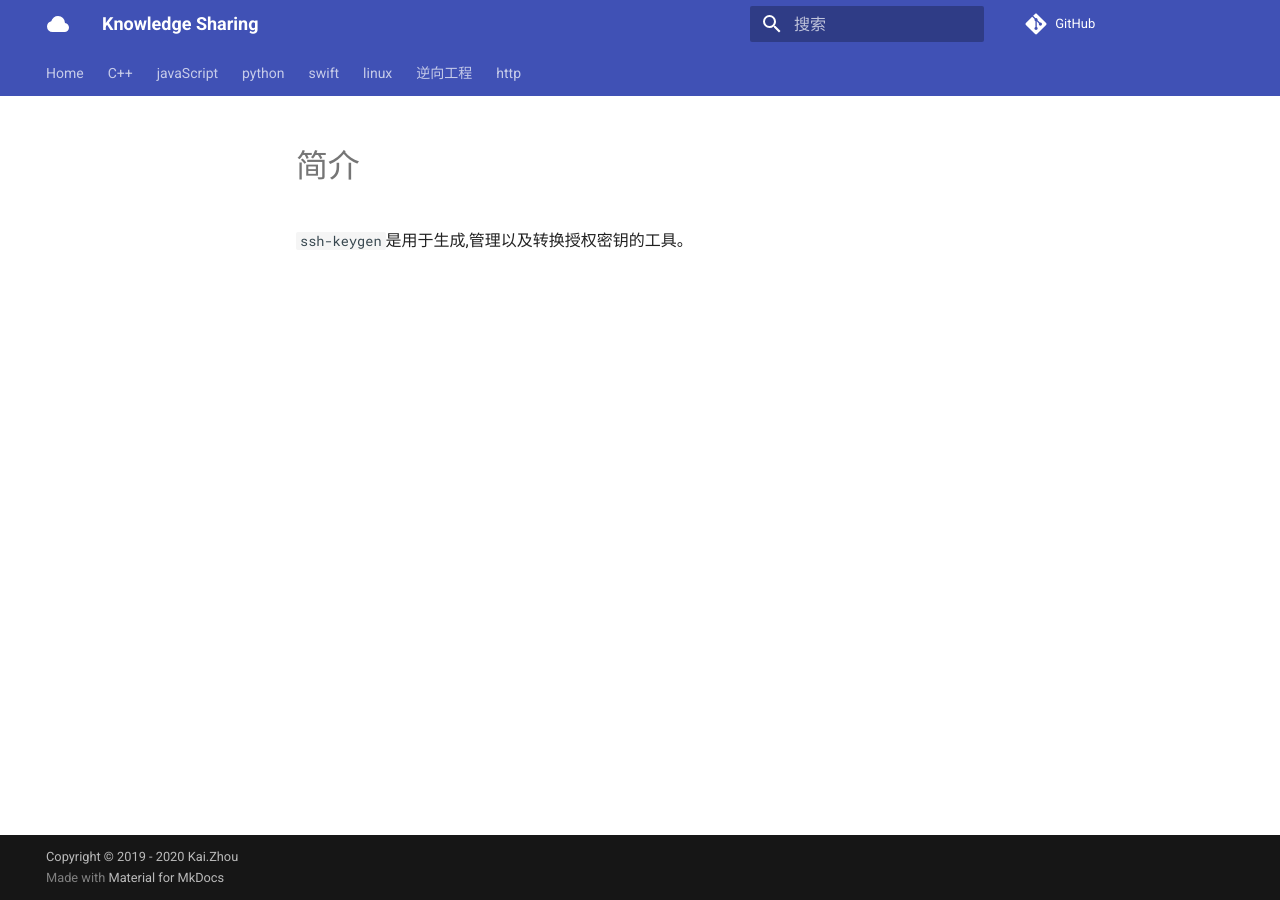
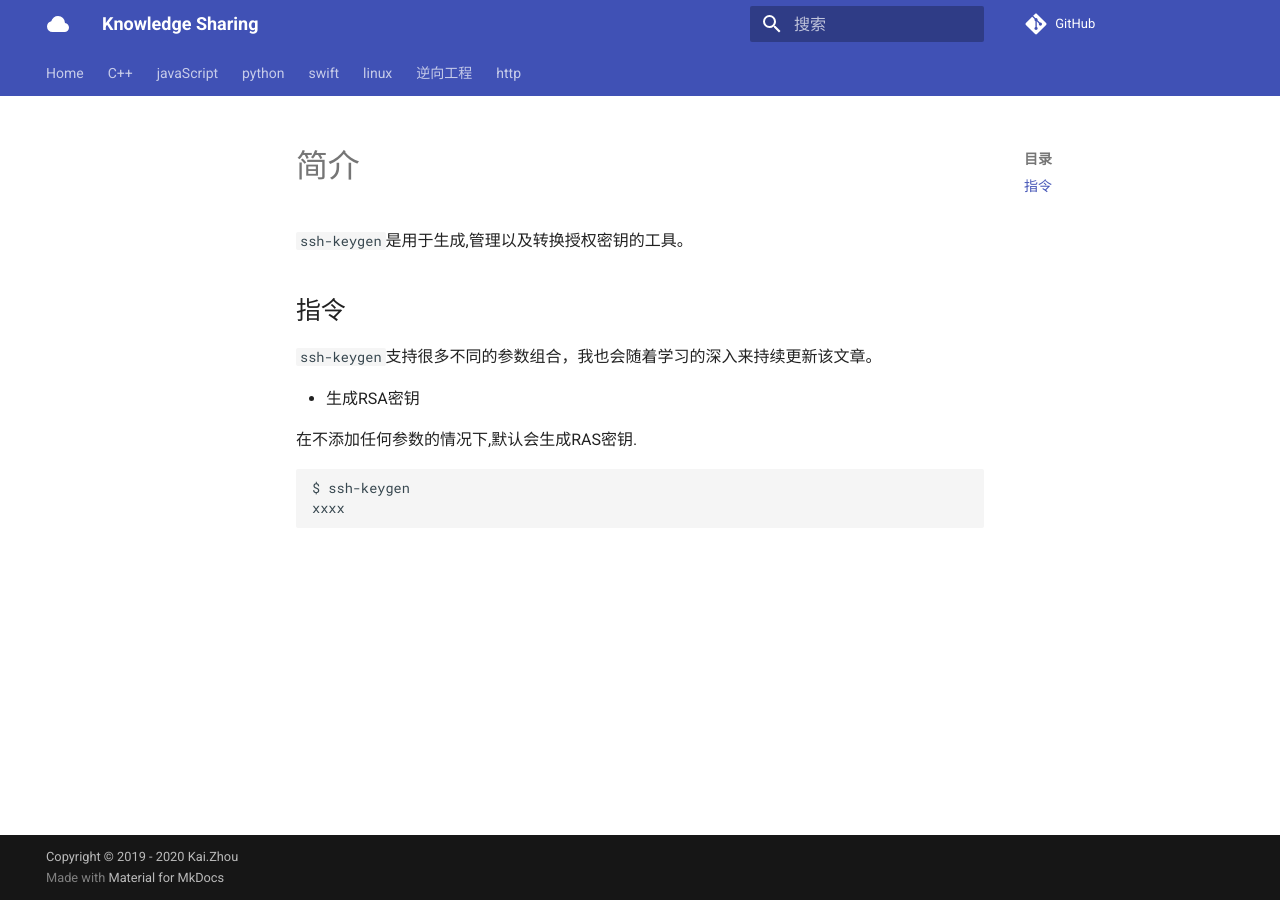
Before and after one commit to zhoukaidev/ks_blog, an MkDocs documentation site: the page built from docs/shell/linux/tools/ssh/ssh-keygen.md, in a window 1280 px wide. Built offline with MkDocs 1.6.1 and Material for MkDocs 9.7.7, drawn with Linux system fonts in a browser that asks for light colours; comment, search, counter and statistics services are not loaded.

Commit message:
Update ssh-keygen.md

````diff
--- a/docs/shell/linux/tools/ssh/ssh-keygen.md
+++ b/docs/shell/linux/tools/ssh/ssh-keygen.md
@@ -1,3 +1,17 @@
 # 简介
 
 `ssh-keygen`是用于生成,管理以及转换授权密钥的工具。
+
+
+## 指令
+
+`ssh-keygen`支持很多不同的参数组合，我也会随着学习的深入来持续更新该文章。
+
+* 生成RSA密钥
+
+在不添加任何参数的情况下,默认会生成RAS密钥.
+
+```sh
+$ ssh-keygen
+xxxx
+```
````
